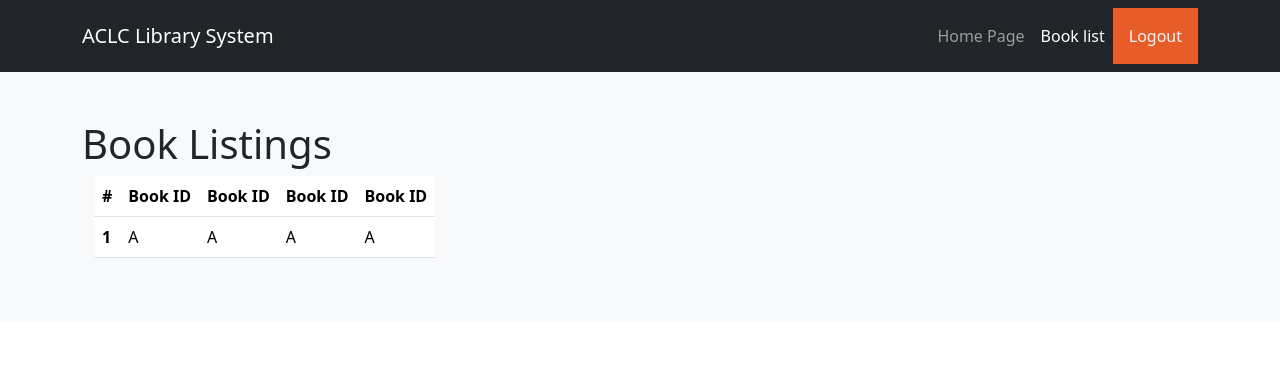
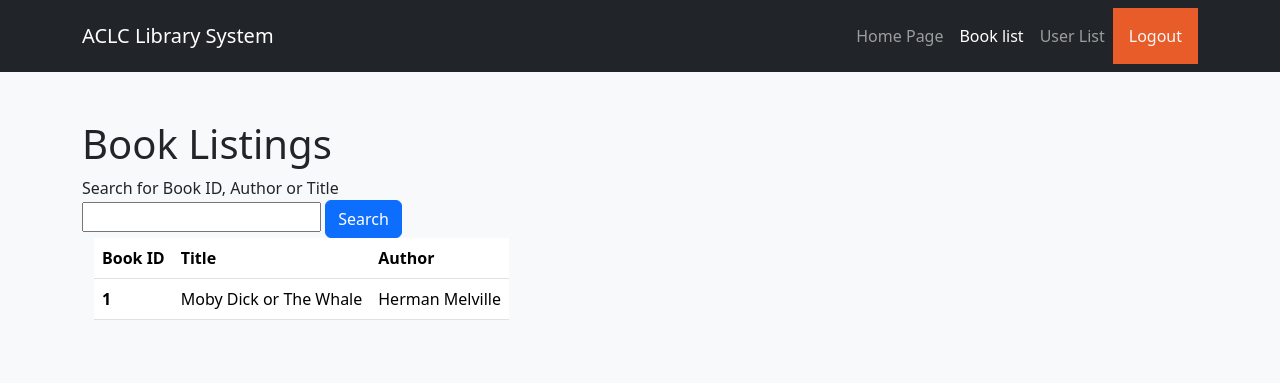
Before and after one commit to bananalden/library_system, a PHP site: page /booklisting.php in a window 1280 px wide. Shown: the top 383 px of the page. Run offline with PHP 8.4, Linux system fonts and the light colour scheme.

Commit message:
added user list and updated book listing page

```diff
--- a/booklisting.php
+++ b/booklisting.php
@@ -21,7 +21,9 @@
                 <li class="nav-item">
                     <a href="#" class="nav-link active">Book list</a>
                 </li>
-
+                <li class="nav-item">
+                    <a href="#" class="nav-link">User List</a>
+                </li>
             </ul>
             <a class="nav-item mr-3 nav-link p-3 text-light" href="#" style="background-color: #e85c29">Logout</a>
     </nav>
@@ -33,24 +35,25 @@
             <div class="d-flex">
                 <div>
                     <h1>Book Listings</h1>
+                    <form action="">
+                        <label for="">Search for Book ID, Author or Title</label><br>
+                        <input type="text" name="" id="">
+                        <button type="button" class="btn btn-primary">Search</button>
+                    </form>
                     <div class="container">
                         <table class="table">
                             <thead class="thead-dark">
                                 <tr>
-                                    <th scope="col">#</th>
                                     <th scope="col">Book ID</th>
-                                    <th scope="col">Book ID</th>
-                                    <th scope="col">Book ID</th>
-                                    <th scope="col">Book ID</th>
+                                    <th scope="col">Title</th>
+                                    <th scope="col">Author</th>
                                 </tr>
                             </thead>
                             <tbody>
                                 <tr>
                                     <th scope="row">1</th>
-                                    <td>A</td>
-                                    <td>A</td>
-                                    <td>A</td>
-                                    <td>A</td>
+                                    <td>Moby Dick or The Whale</td>
+                                    <td>Herman Melville</td>
                                 </tr>
 
                             </tbody>
--- a/mainpage.php
+++ b/mainpage.php
@@ -21,6 +21,9 @@
                 <li class="nav-item">
                     <a href="booklisting.php" class="nav-link">Book list</a>
                 </li>
+                <li class="nav-item">
+                    <a href="#" class="nav-link">User List</a>
+                </li>
 
             </ul>
             <a class="nav-item mr-3 nav-link p-3 text-light" href="#" style="background-color: #e85c29">Logout</a>
```
